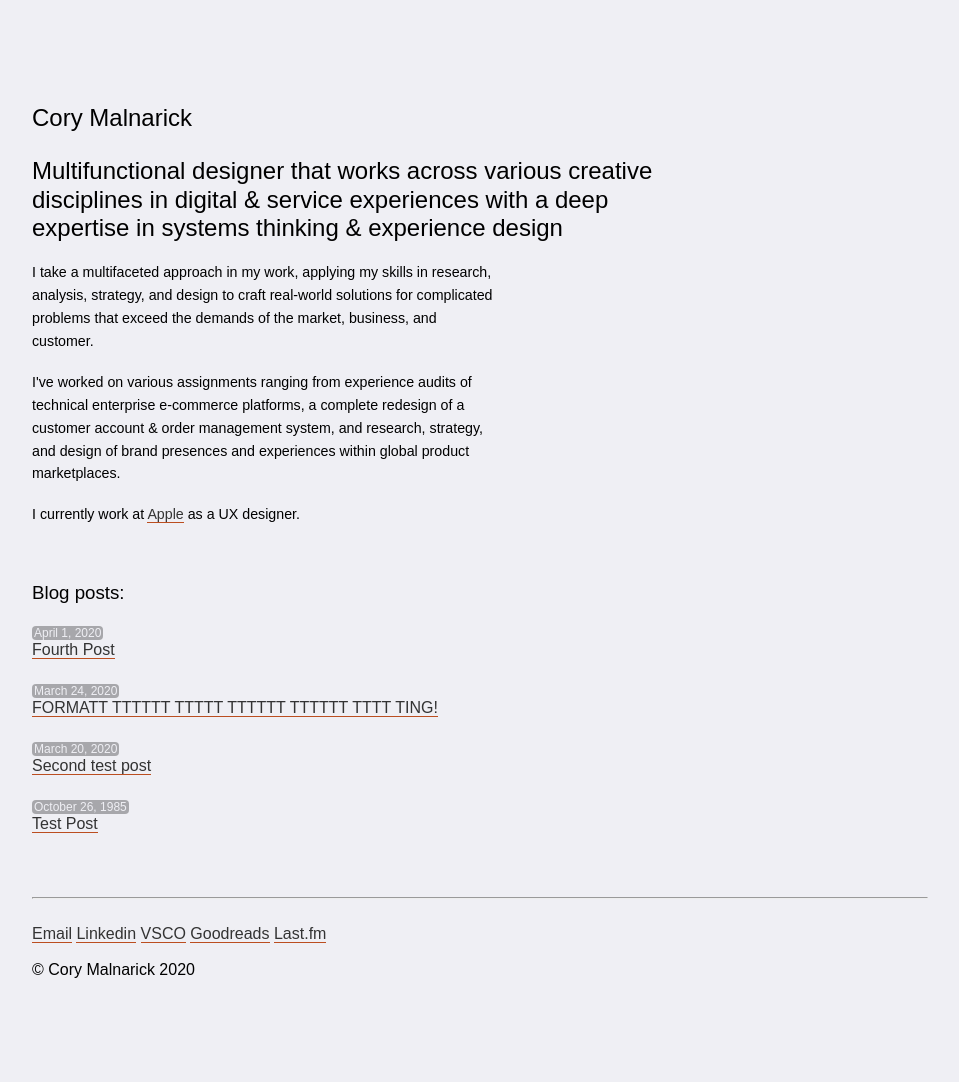
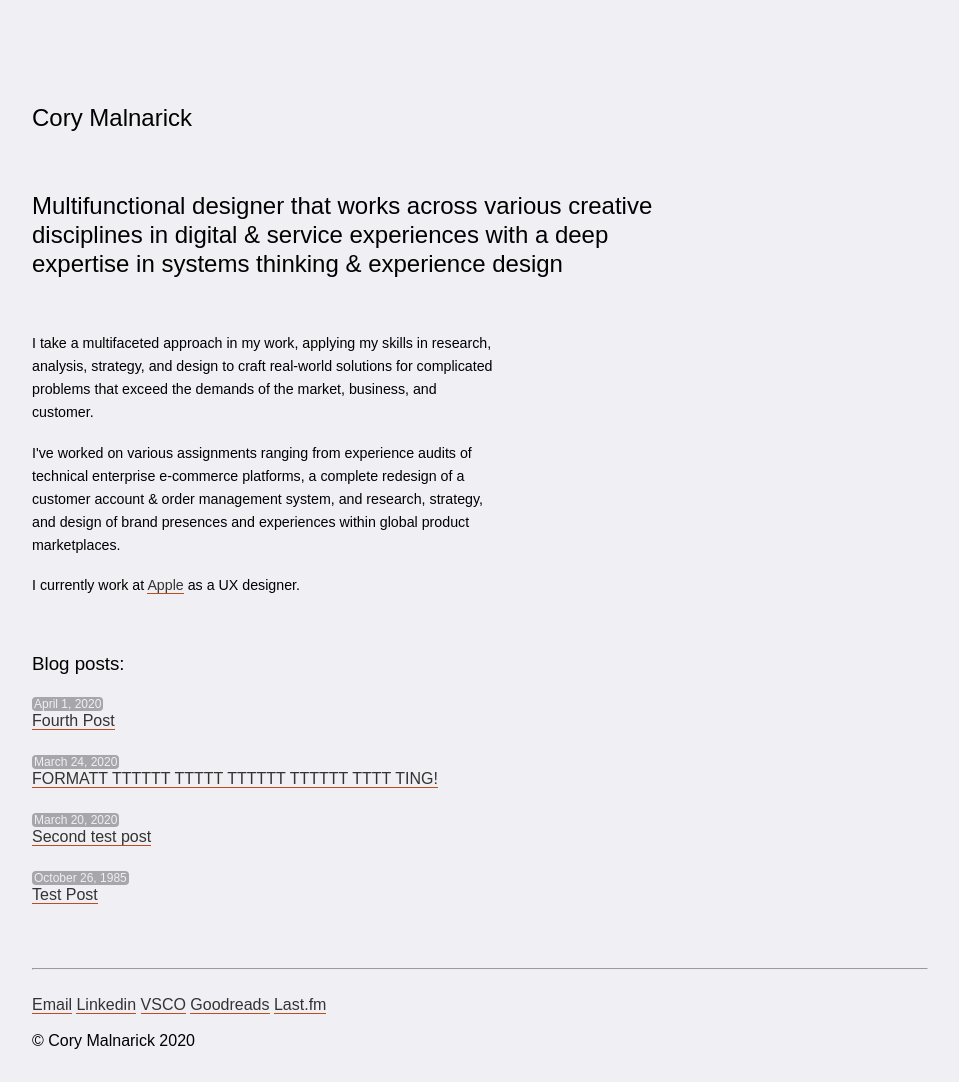
Before and after one commit to foundmonster/foundmonster.github.io, a Jekyll site: the page built from index.html, in a window 1280 px wide. Shown: the whole page, without its empty margins (160-1119 px from the left). Built offline with Jekyll 4.4.1, drawn with Linux system fonts in a browser that asks for light colours; some web fonts are replaced; before the commit the page ends 1011 px from its top, so only the background shows below that.

Commit message:
adding padding to header-body

```diff
--- a/_sass/main.scss
+++ b/_sass/main.scss
@@ -27,6 +27,12 @@ main {
 .headercard-title {
 	width: 75%;
     padding-top: 80px;
+    padding-bottom: 2.2222rem;
+}
+
+.headercard-body {
+	width: 75%;
+	padding-bottom: 2.2222rem;
 }
 
 h1, h2, h3, h4, h5, h6 {
```
